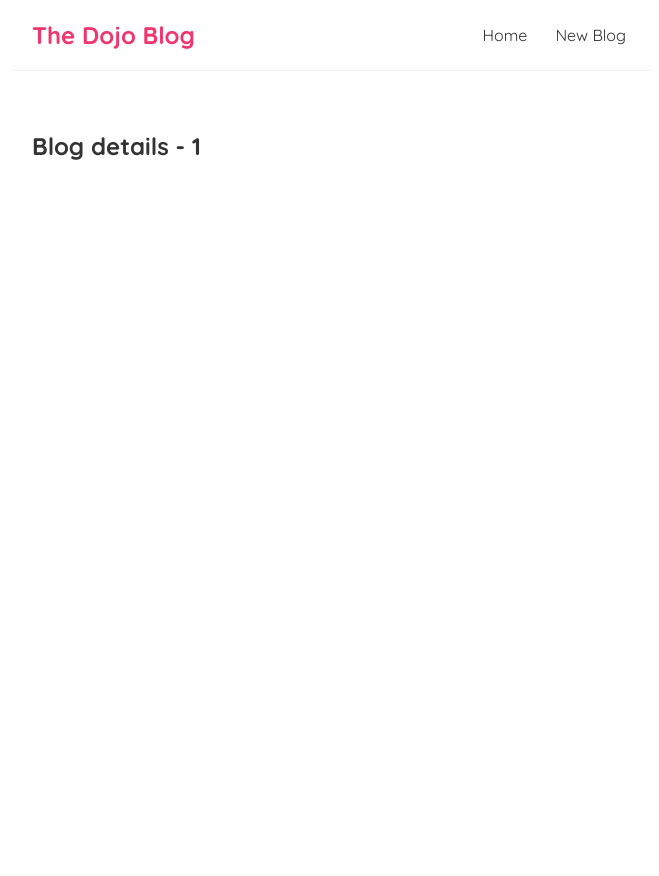
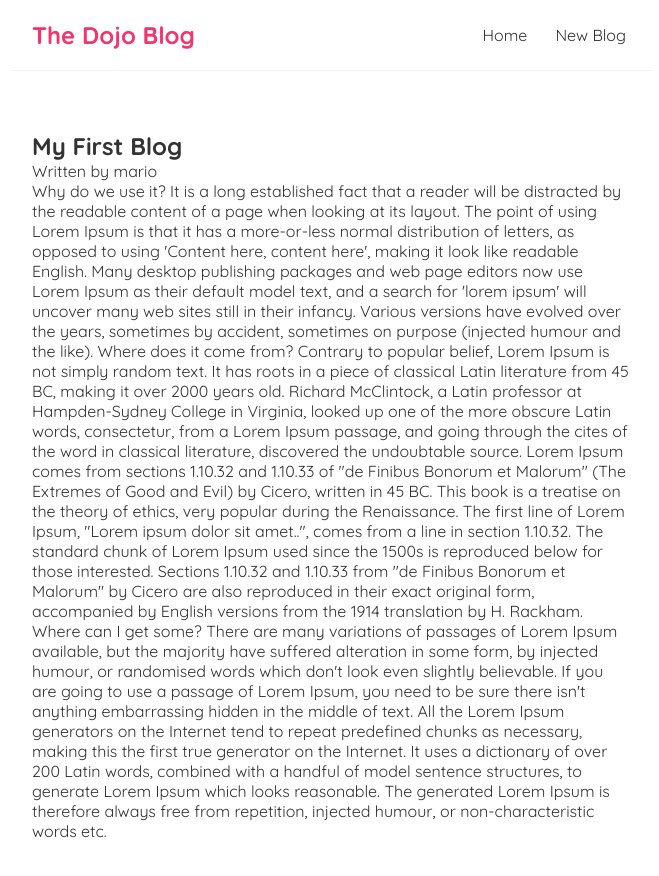
Before and after one commit to NegarSal/dojo-blog, a React (Create React App) app: page /blogs/1 in a window 1280 px wide. Shown: the top 876 px of the page, without its empty margins (308-967 px from the left). Before the commit the page ends 800 px from the top, so only its background shows below. Built offline with nearby package versions, Linux system fonts and the light colour scheme; data requests are answered from the project's data file; the HTML template or start-up script is replaced by a standard one.

Commit message:
reusing custom hooks

```diff
--- a/src/BlogDetails.js
+++ b/src/BlogDetails.js
@@ -1,11 +1,21 @@
 import { useParams } from "react-router-dom"
+import useFetch from "./useFetch";
 
 const BlogDetails = () => {
     const { id } = useParams()
+    const { data: blog, isPending, error } = useFetch('http://localhost:3000/blogs/' + id)
 
     return (
         <div className="blog-detals">
-            <h2>Blog details - {id}</h2>
+            {error && <div>{error}</div>}
+            {isPending && <div>Loading ...</div>}
+            {blog && (
+                <article>
+                    <h2>{blog.title}</h2>
+                    <p>Written by {blog.author}</p>
+                    <div>{blog.body}</div>
+                </article>
+            )}
         </div>
     );
 }
--- a/src/index.css
+++ b/src/index.css
@@ -77,3 +77,23 @@
 .blog-preview a {
   text-decoration: none;
 }
+
+/* blog details page */
+.blog-details h2 {
+  font-size: 20px;
+  color: #f1356d;
+  margin-bottom: 10px;
+}
+
+.blog-details div {
+  margin: 20px 0;
+}
+
+.blog-details button {
+  background: #f1356d;
+  color: #fff;
+  border: 0;
+  padding: 8px;
+  border-radius: 8px;
+  cursor: pointer;
+}
```
